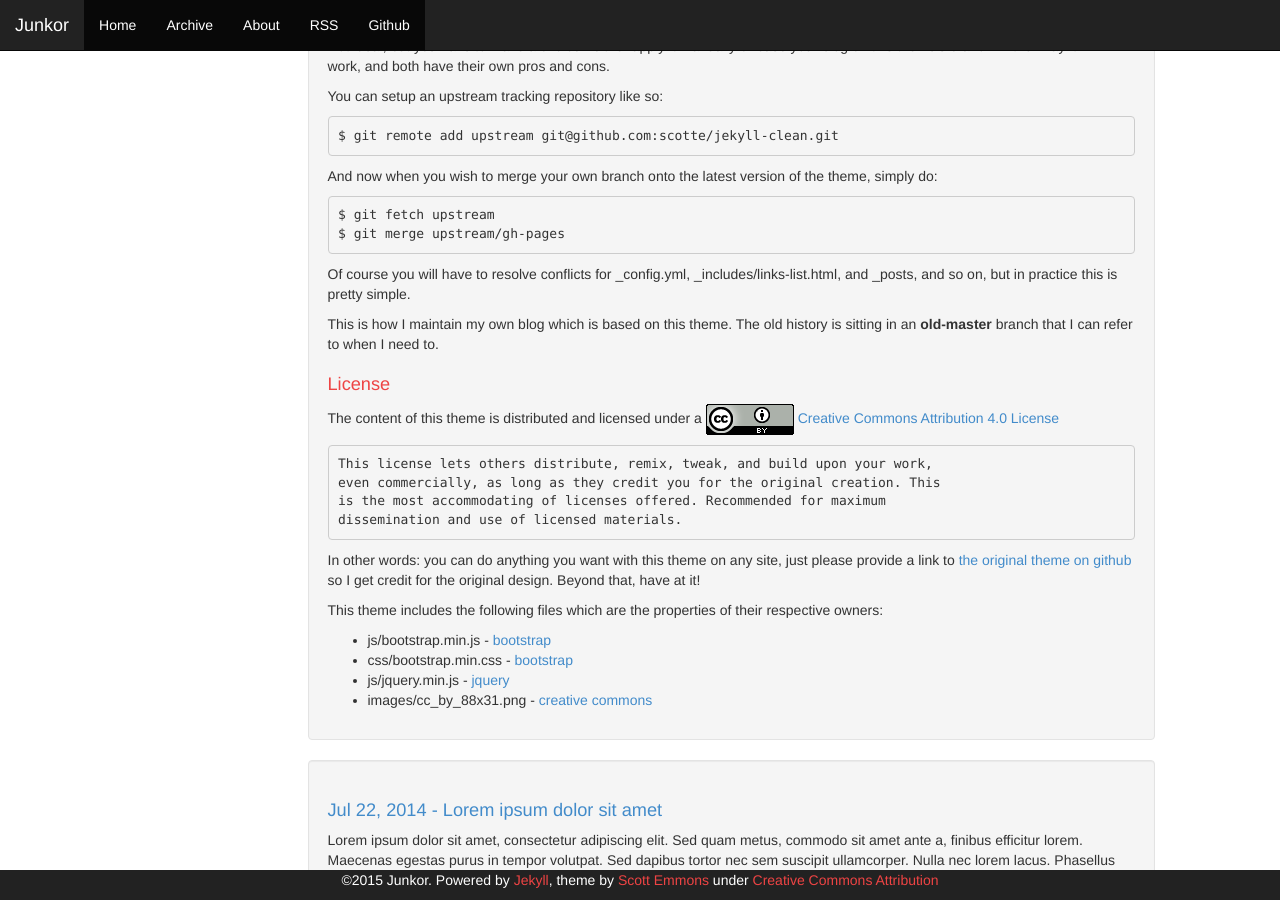
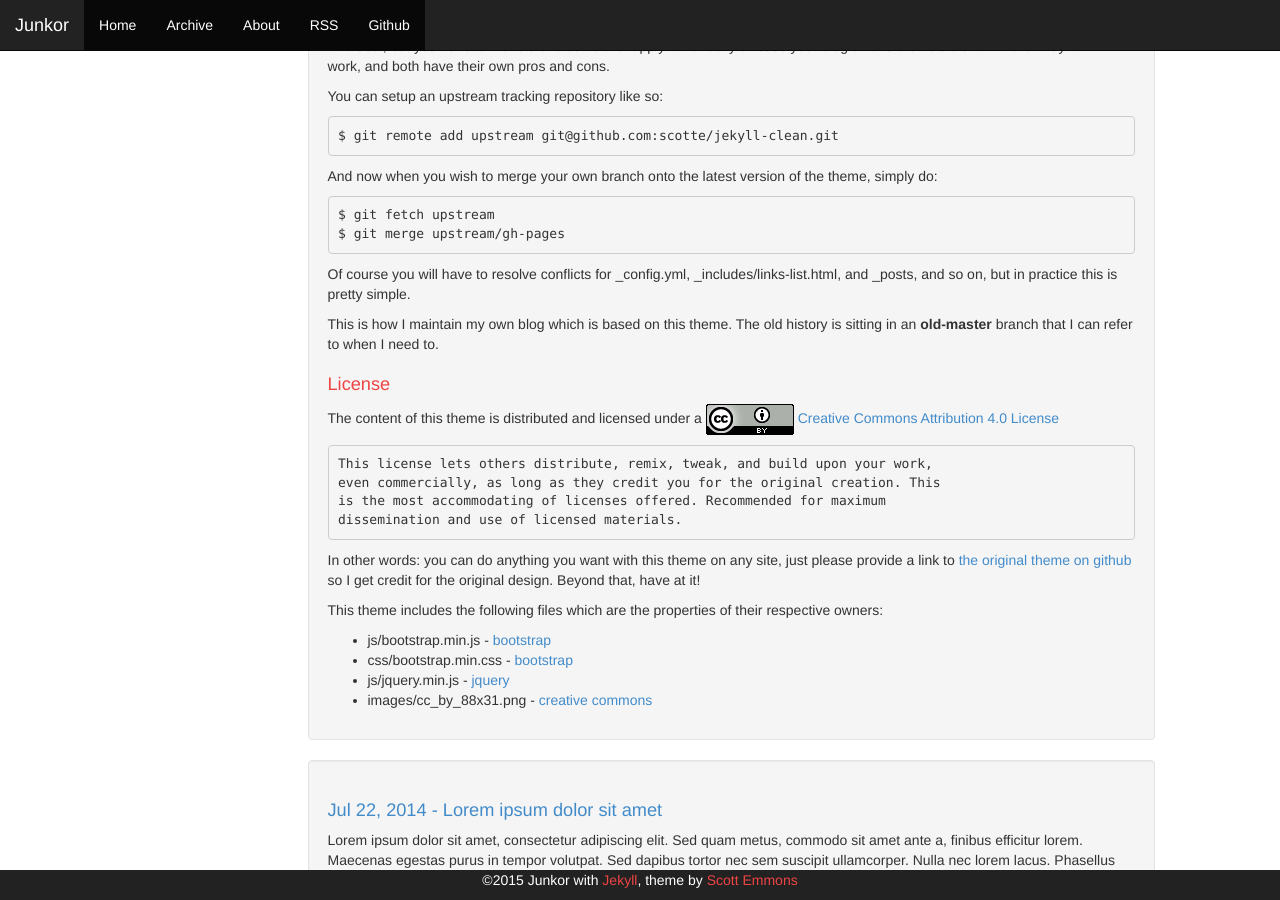
Before and after one commit to junkor/junkor.github.io, a Jekyll site: the page built from index.html, in a window 1280 px wide and 900 px high, scrolled down 614 px. Built offline with Jekyll 4.4.1, drawn with Linux system fonts in a browser that asks for light colours; Markdown is read by kramdown in place of the engine named in the settings; the list of posts is cut into pages by our own code.

Commit message:
changed footer

```diff
--- a/_includes/footer.html
+++ b/_includes/footer.html
@@ -1,9 +1,8 @@
 <div class="container-fluid">
     <div class="row-fluid">
         <div class="span12 footer navbar-inverse navbar-fixed-bottom">
-            <p class="copyright">&copy;{{ site.time | date: '%Y' }} {{ site.name }}. Powered by <a href="http://jekyllrb.com">Jekyll</a>, theme by <a href="https://github.com/scotte/jekyll-clean">Scott Emmons</a>
-            under
-            <a href="http://creativecommons.org/licenses/by/4.0/">Creative Commons Attribution</a></p>
+            <p class="copyright">&copy;{{ site.time | date: '%Y' }} {{ site.name }} with <a href="http://jekyllrb.com">Jekyll</a>, theme by <a href="https://github.com/scotte/jekyll-clean">Scott Emmons</a>
+            </p>
         </div>
     </div>
 </div>
```
